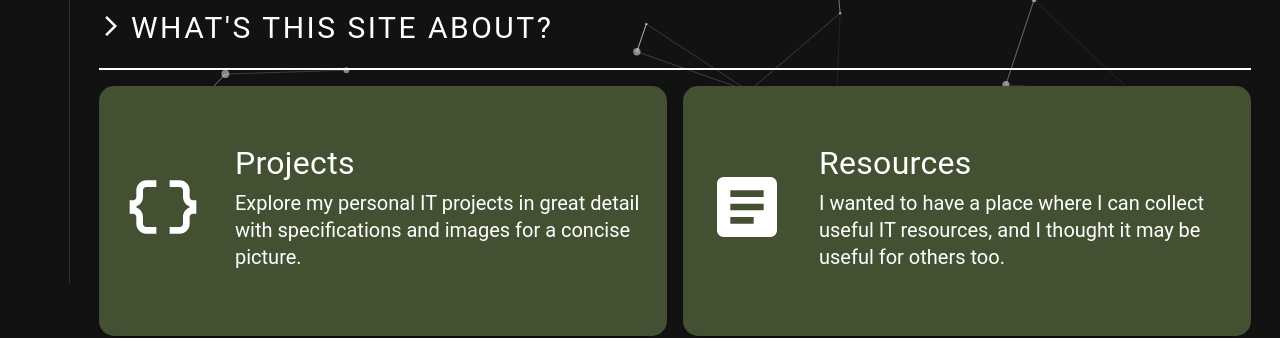
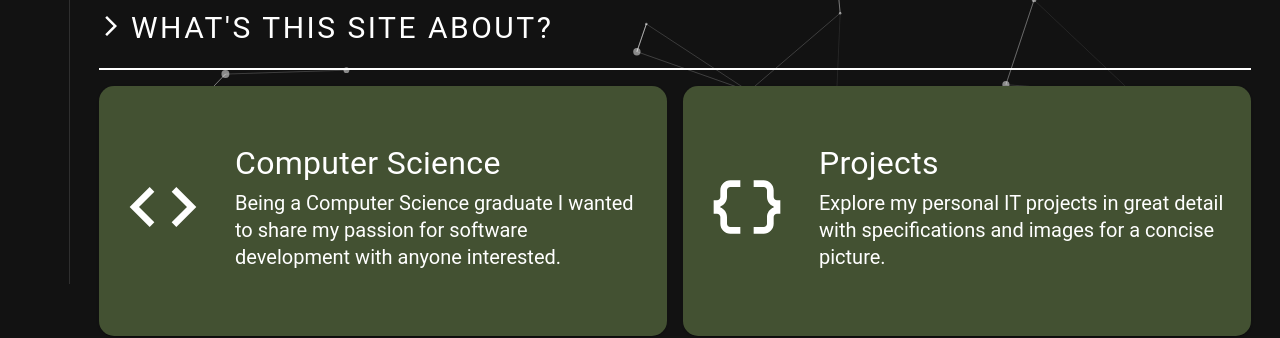
Before and after one commit to raczmirko/raczmirko.github.io, a React (Create React App) app: page /#/ in a window 1280 px wide. Shown: the part 516-854 px from the top of the page. Built offline with nearby package versions, Linux system fonts and the light colour scheme.

Commit message:
feat: added new card to Home

```diff
--- a/public/locales/en.json
+++ b/public/locales/en.json
@@ -16,6 +16,8 @@
         "welcome": "WELCOME TO",
         "authorName": "MIRKÓ RÁCZ",
         "welcomeMsg": "'s portfolio website!",
+        "aboutDesc": "Being a Computer Science graduate I wanted to share my passion for software development with anyone interested.",
+        "aboutTitle": "Computer Science",
         "about": "What's this site about?",
         "cards": {
             "projects": {
--- a/src/app/pages/Home.jsx
+++ b/src/app/pages/Home.jsx
@@ -1,4 +1,5 @@
 import ResourceIcon from '@mui/icons-material/Article';
+import CodeIcon from '@mui/icons-material/Code';
 import ProjectIcon from '@mui/icons-material/DataObject';
 import SkillsIcon from '@mui/icons-material/DeveloperBoard';
 import AcademicIcon from '@mui/icons-material/School';
@@ -19,8 +20,15 @@ const Home = () => {
             </Container>
             <WelcomeCard/>
             <BlockTitle title={translate('home.about')}/>
-            <Box sx={{ marginTop: 2 }} />
+            <Box sx={{ mt: 2 }} />
             <Grid container spacing={{ xs: 1, sm: 2 }} justifyContent="center">
+                <Grid item xs={12} sm={6}>
+                    <CustomCard
+                        icon={CodeIcon}
+                        title={translate('home.aboutTitle')}
+                        body={translate('home.aboutDesc')}
+                    />
+                </Grid>
                 <Grid item xs={12} sm={6}>
                     <CustomCard
                         icon={ProjectIcon}
```
